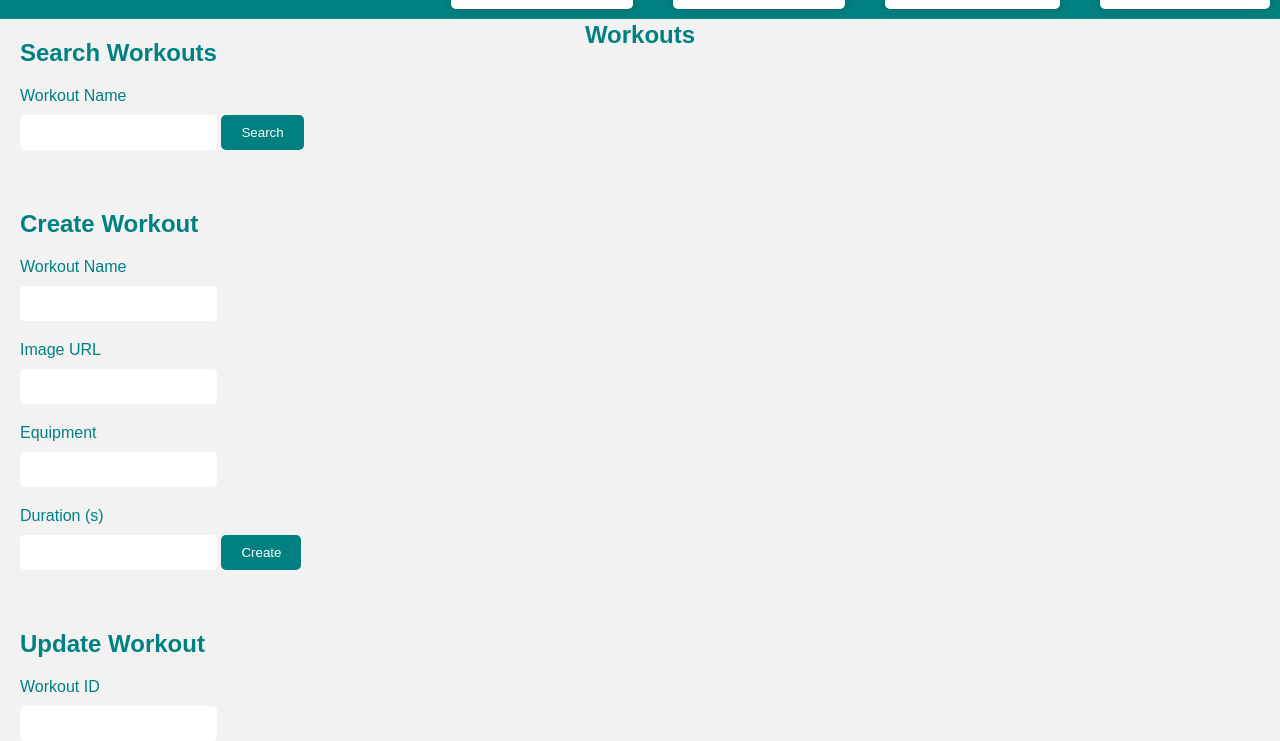
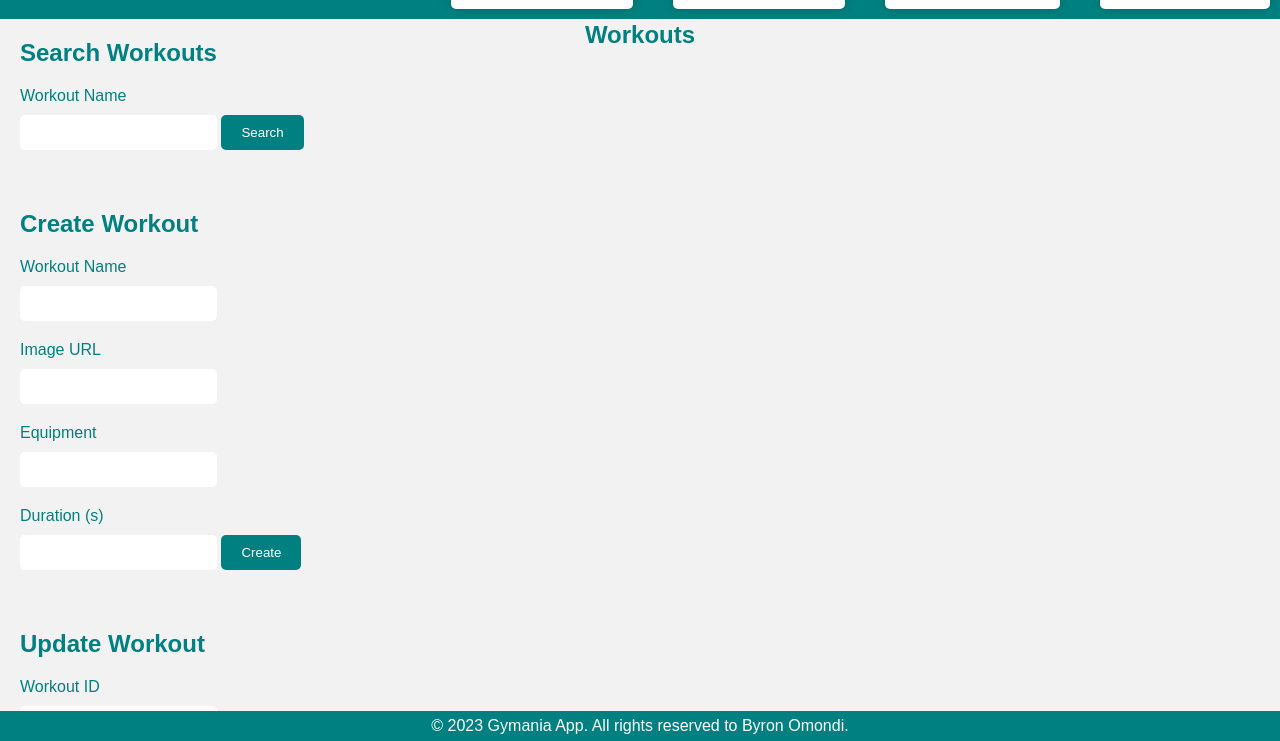
Before and after one commit to byron00123/Gymania, a plain HTML site: page index.html in a window 1280 px wide. Shown: the part 59-800 px from the top of the page. Drawn offline with Linux system fonts and the light colour scheme; no server answers.

Commit message:
add style to footer

```diff
--- a/style.css
+++ b/style.css
@@ -110,8 +110,11 @@
   footer {
 	background-color: #008080;
 	color: #fff;
-	padding: 10px;
+	padding: 6px;
 	text-align: center;
+	position: fixed;
+    bottom: 0;
+    width: 100%;
   }
 
 
```
